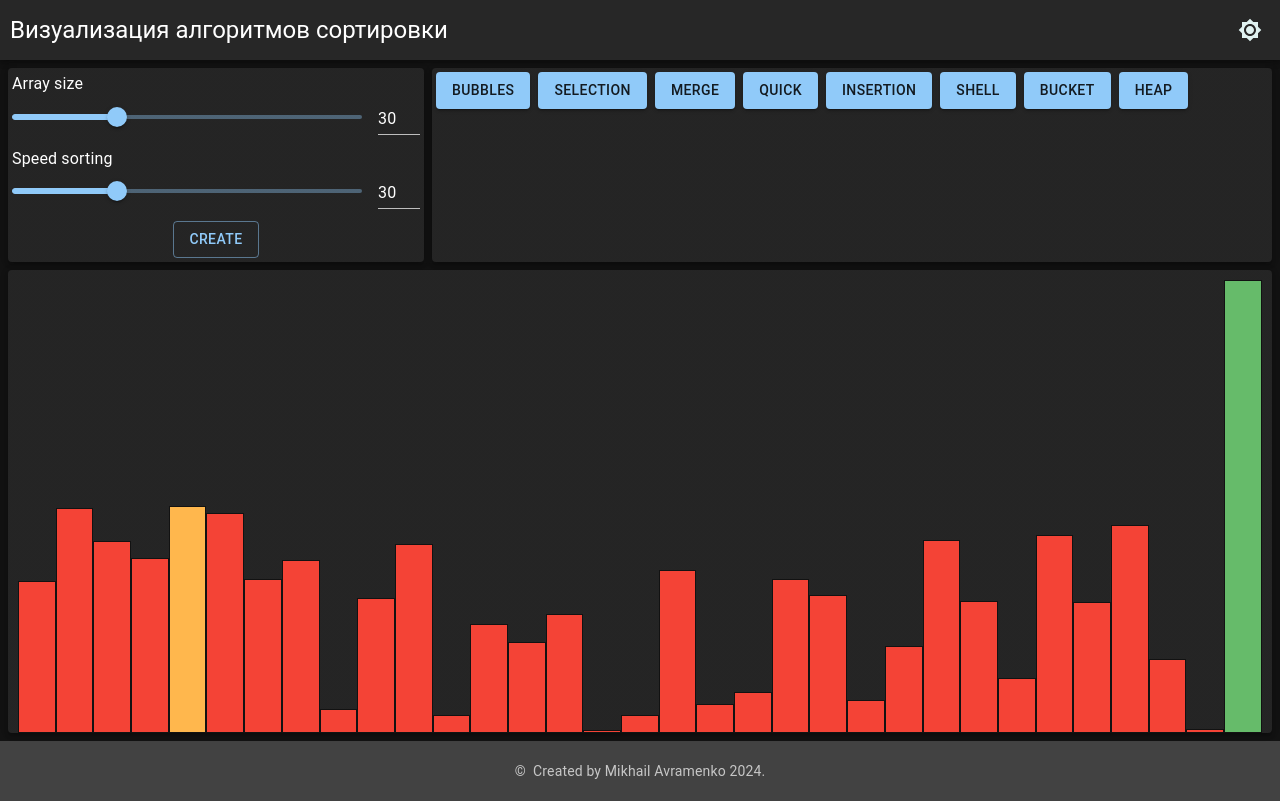
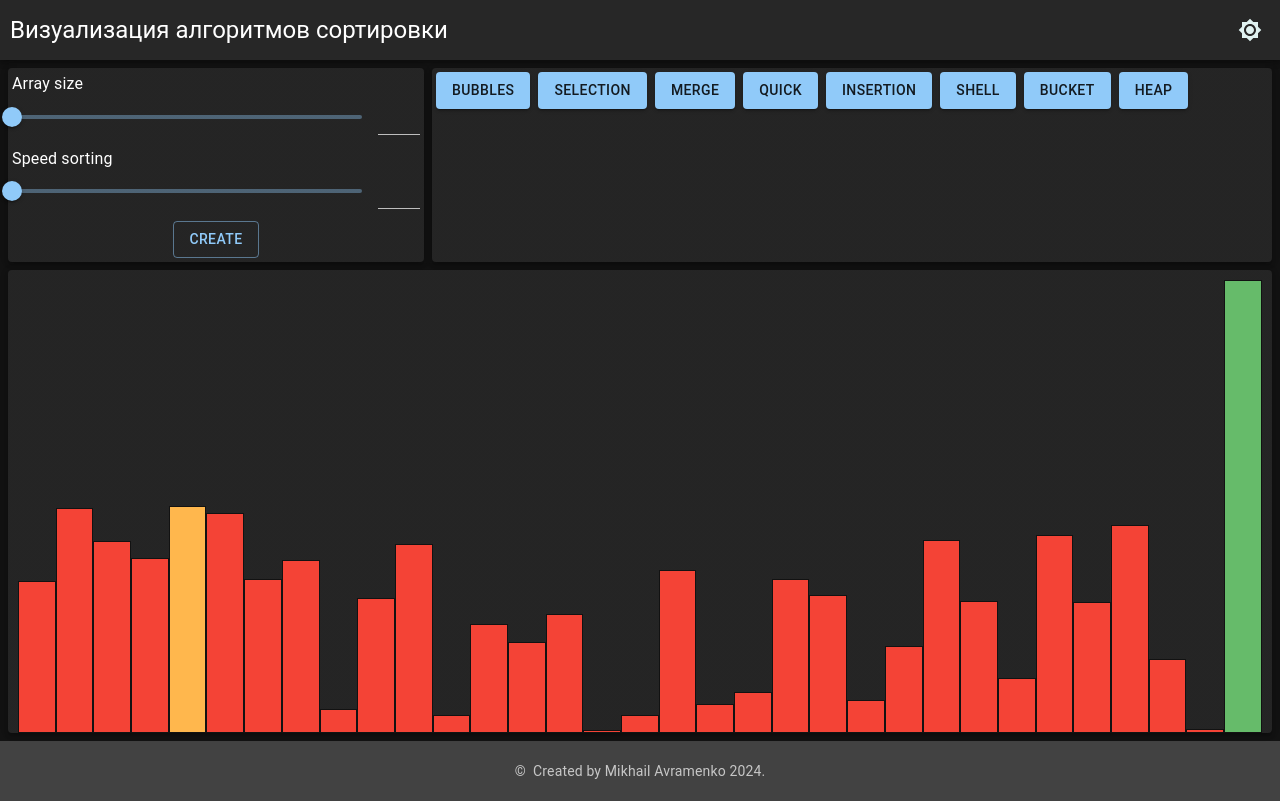
Before and after one commit to avramenkomy/sorting_algorithms, a React (Create React App) app: page / in a window 1280 px wide. Built offline with nearby package versions, Linux system fonts and the light colour scheme.

Commit message:
WIP: update range element

```diff
--- a/src/components/Elements/Range/index.js
+++ b/src/components/Elements/Range/index.js
@@ -1,25 +1,28 @@
-import * as React from 'react';
+import React, { useState } from 'react';
 import { styled } from '@mui/material/styles';
-import Box from '@mui/material/Box';
-import Grid from '@mui/material/Grid';
-import Typography from '@mui/material/Typography';
-import Slider from '@mui/material/Slider';
 import MuiInput from '@mui/material/Input';
-import VolumeUp from '@mui/icons-material/VolumeUp';
+
+import {
+  Box, Grid, Typography, Slider,
+} from '@mui/material';
 
 const Input = styled(MuiInput)`
   width: 42px;
 `;
 
 function RangeElement(props) {
-  const [value, setValue] = React.useState(30);
+  const { val, label, max, min, step, onChange } = props;
+
+  const [value, setValue] = useState(val);
 
   const handleSliderChange = (event, newValue) => {
     setValue(newValue);
+    onChange(newValue);
   };
 
   const handleInputChange = (event) => {
     setValue(event.target.value === '' ? 0 : Number(event.target.value));
+    onChange(event.target.value === '' ? 0 : Number(event.target.value));
   };
 
   const handleBlur = () => {
@@ -31,9 +34,9 @@ function RangeElement(props) {
   };
 
   return (
-    <Box >
+    <Box>
       <Typography id="input-slider" gutterBottom>
-        {props.label}
+        {label}
       </Typography>
       <Grid container spacing={2} alignItems="center">
         <Grid item xs>
@@ -41,6 +44,9 @@ function RangeElement(props) {
             value={typeof value === 'number' ? value : 0}
             onChange={handleSliderChange}
             aria-labelledby="input-slider"
+            min={min}
+            max={max}
+            step={step}
           />
         </Grid>
         <Grid item>
```
